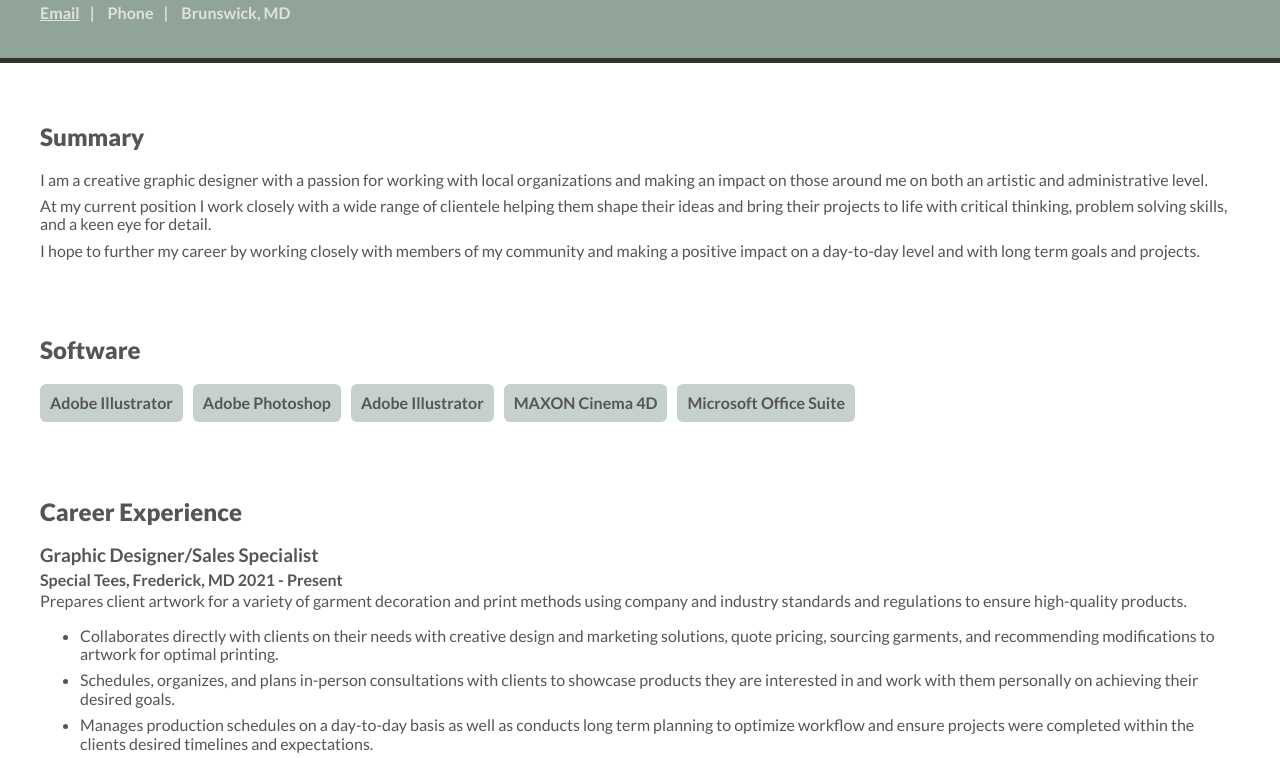
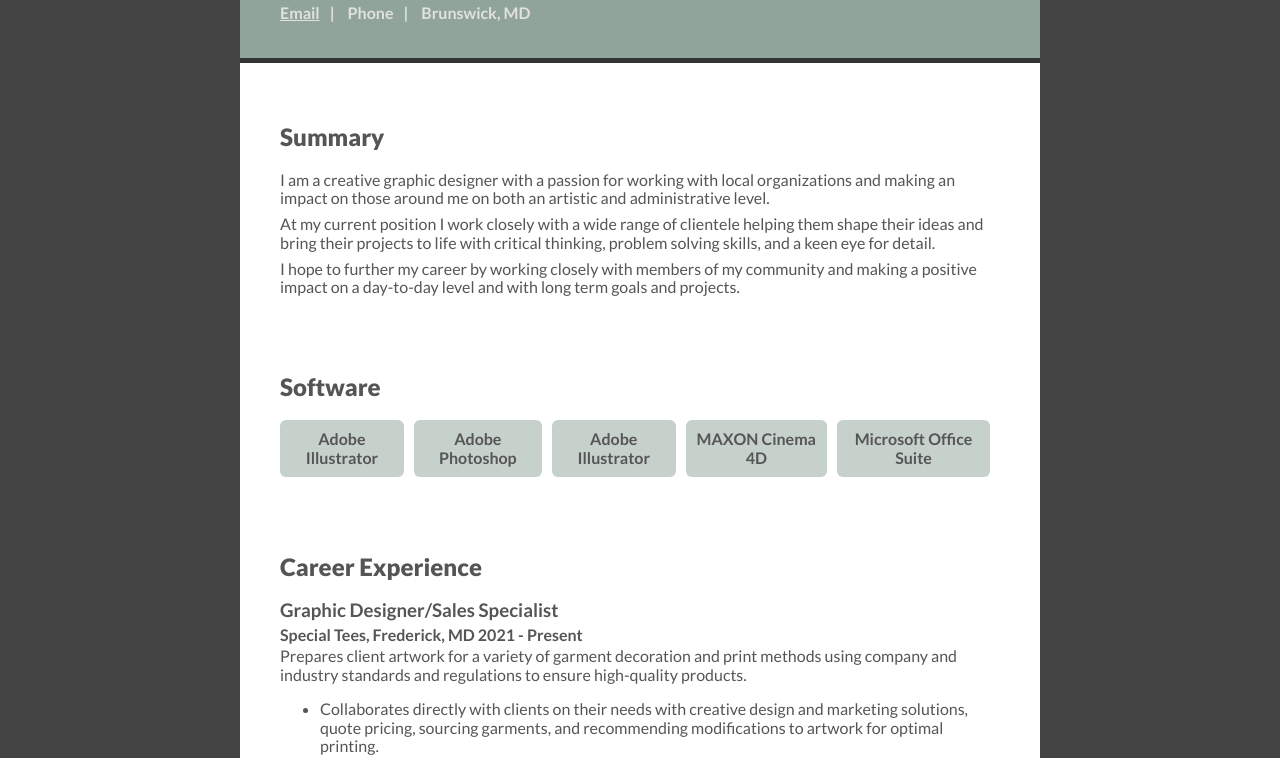
Before and after one commit to jmwetzig/justin-wetzig-resume, a plain HTML site: page index.html in a window 1280 px wide. Shown: the part 122-880 px from the top of the page. Drawn offline with Linux system fonts and the light colour scheme.

Commit message:
Update resume.css

```diff
--- a/css/resume.css
+++ b/css/resume.css
@@ -11,7 +11,7 @@
 		/* STRUCTURE */
 
 		html {background-color:#444;}
-		#wrap {width:100%; max-width: 100%; margin:0 auto; background-color:white;}
+		#wrap {width:100%; max-width: 800px; margin:0 auto; background-color:white;}
 		li {max-width:100%;}
 		header {padding:20px 40px; background-color:#90a499;}
 		header {border-style:solid; border-width:0px; border-bottom-width:5px; border-bottom-color:#333}
```
